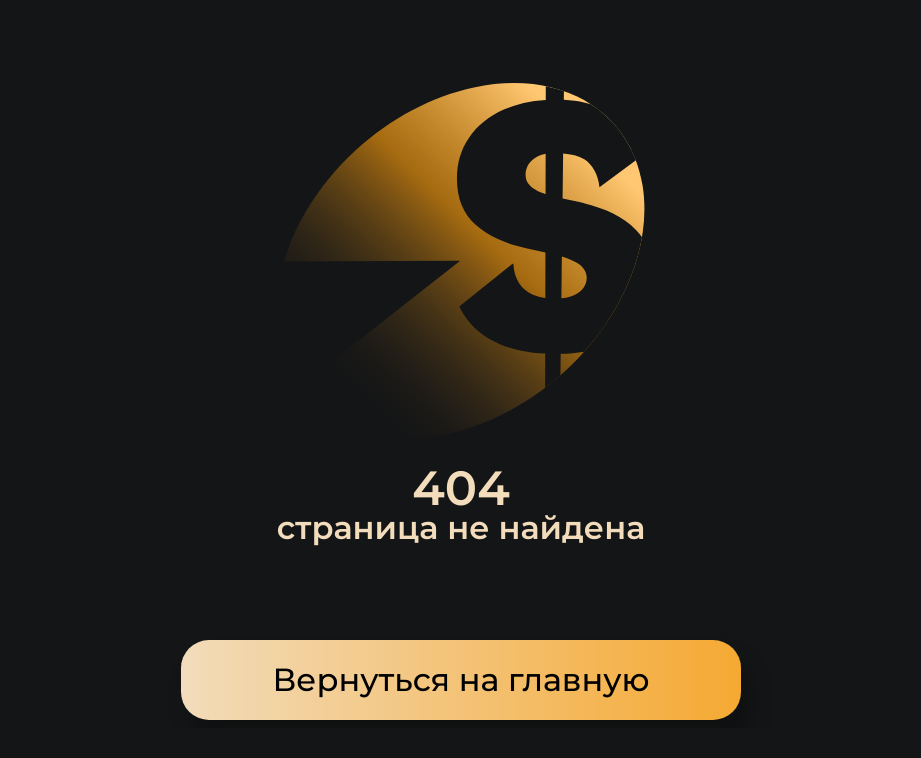
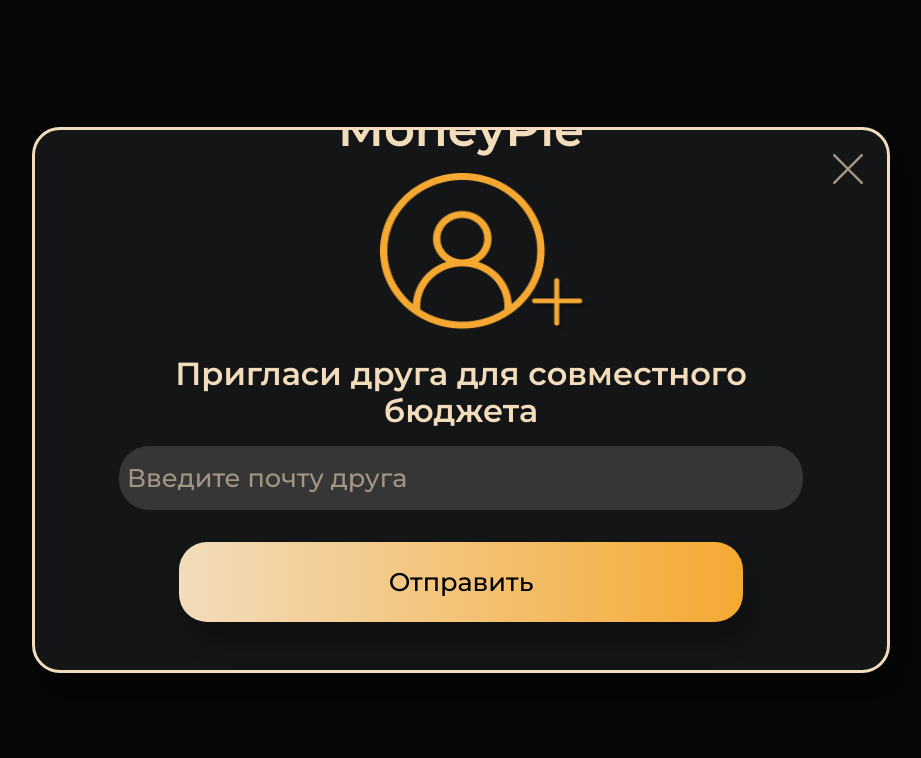
Before and after one commit to money-pie/frontend, a Next.js app: page /invitationPage in a window 1280 px wide. Before the commit this address had no page. Shown: the top 758 px of the page, without its empty margins (179-1100 px from the left). Built offline with nearby package versions, Linux system fonts and the light colour scheme.

Commit message:
feat: add invitation page

```diff
--- /dev/null
+++ b/pages/invitationPage.tsx
@@ -0,0 +1,18 @@
+import React, { useState } from "react";
+import FriendInvitation from "../components/modules/FriendInvitation/FriendInvitation";
+
+function InvitationPage(): JSX.Element {
+  const [showModal, setShowModal] = useState<boolean>(true);
+
+  const closeModal = () => {
+    window.location.href = "/";
+  };
+
+  return (
+    <div>
+      <FriendInvitation active={showModal} onClose={closeModal} />
+    </div>
+  );
+}
+
+export default InvitationPage;
```
